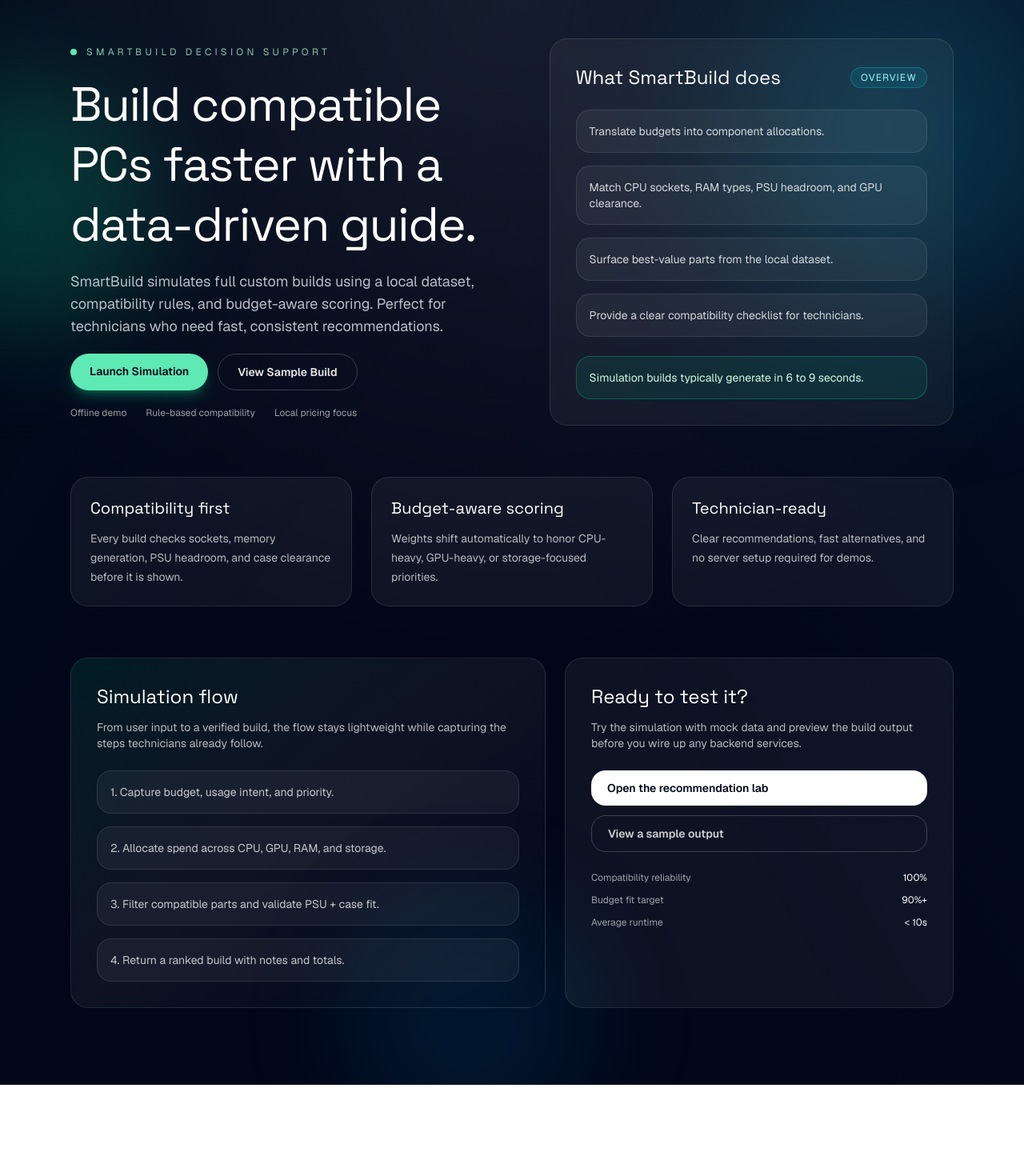
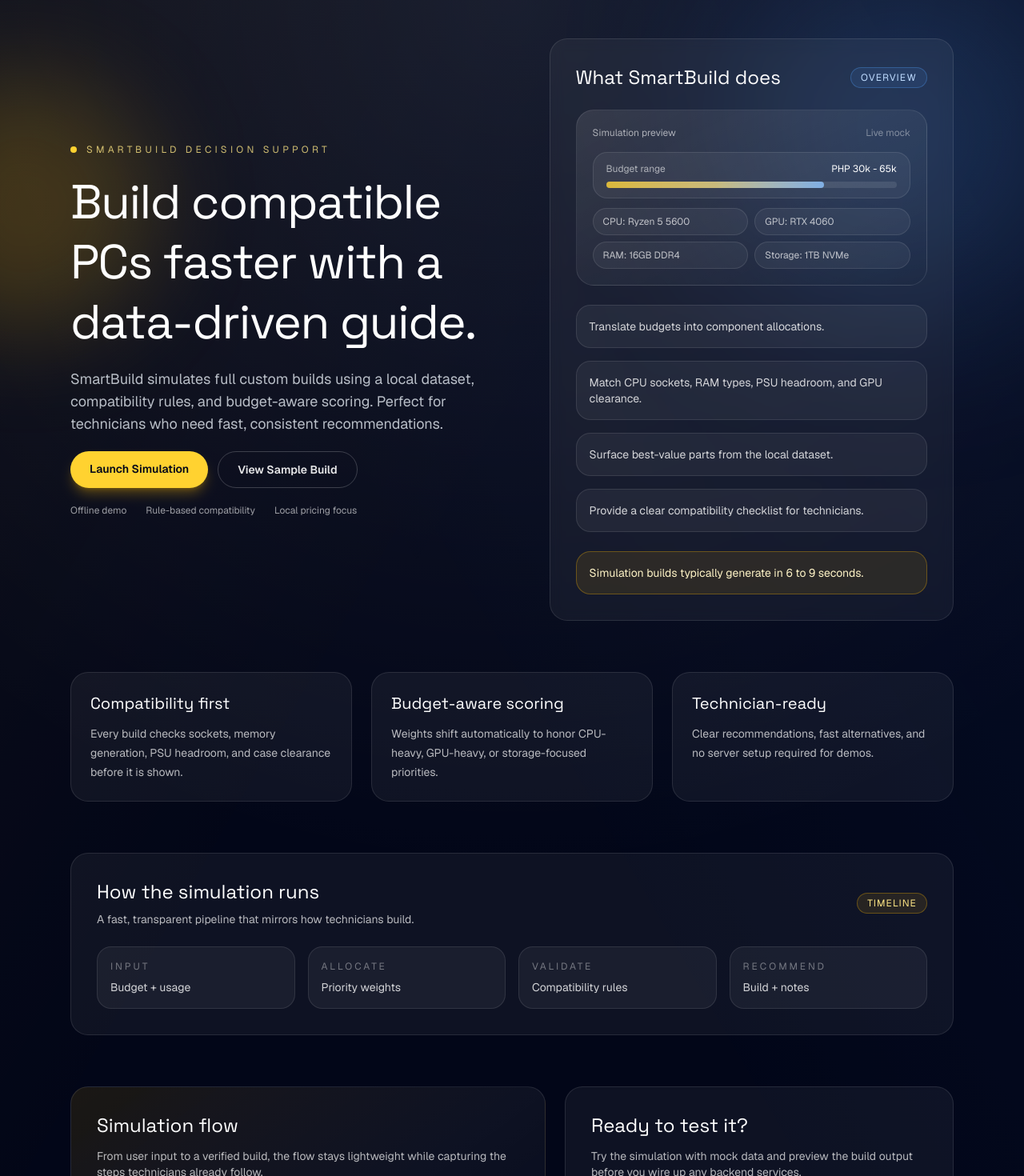
Before and after one commit to Nealsz/SmartBuild, a Next.js app in the folder client/: page / in a window 1280 px wide. Shown: the top 1470 px of the page at 80% size. Before the commit the page ends 1356 px from the top, so only its background shows below. Built offline with nearby package versions, Linux system fonts and the light colour scheme.

Commit message:
add elements in landing page

```diff
--- a/client/src/app/page.tsx
+++ b/client/src/app/page.tsx
@@ -4,18 +4,18 @@
   return (
     <div className="relative min-h-screen overflow-hidden bg-slate-950 text-white">
       <div className="pointer-events-none absolute inset-0">
-        <div className="absolute -left-32 top-24 h-80 w-80 rounded-full bg-emerald-400/20 blur-3xl" />
-        <div className="absolute right-[-60px] top-[-40px] h-[420px] w-[420px] rounded-full bg-cyan-400/20 blur-[120px]" />
-        <div className="absolute bottom-[-80px] left-1/3 h-80 w-80 rounded-full bg-sky-500/10 blur-3xl" />
+        <div className="absolute -left-32 top-24 h-80 w-80 rounded-full bg-amber-400/20 blur-3xl" />
+        <div className="absolute right-[-60px] top-[-40px] h-[420px] w-[420px] rounded-full bg-blue-400/20 blur-[120px]" />
+        <div className="absolute bottom-[-80px] left-1/3 h-80 w-80 rounded-full bg-indigo-500/10 blur-3xl" />
         <div className="absolute inset-0 bg-[radial-gradient(circle_at_top,_rgba(255,255,255,0.08),_transparent_55%)]" />
-        <div className="absolute inset-0 opacity-60 [background:linear-gradient(120deg,rgba(16,185,129,0.06),transparent_40%),linear-gradient(240deg,rgba(56,189,248,0.08),transparent_50%)]" />
+        <div className="absolute inset-0 opacity-60 [background:linear-gradient(120deg,rgba(251,191,36,0.08),transparent_40%),linear-gradient(240deg,rgba(59,130,246,0.1),transparent_50%)]" />
       </div>
 
       <main className="relative mx-auto flex w-full max-w-6xl flex-col gap-16 px-6 pb-24 pt-12">
         <header className="grid gap-10 lg:grid-cols-[1.05fr_0.95fr] lg:items-center">
           <div className="flex flex-col gap-5">
-            <div className="flex items-center gap-3 text-xs uppercase tracking-[0.35em] text-emerald-200/80">
-              <span className="h-2 w-2 rounded-full bg-emerald-300" />
+            <div className="flex items-center gap-3 text-xs uppercase tracking-[0.35em] text-amber-200/80">
+              <span className="h-2 w-2 rounded-full bg-amber-300" />
               SmartBuild Decision Support
             </div>
             <h1 className="font-heading text-4xl leading-tight tracking-tight sm:text-5xl md:text-6xl">
@@ -29,7 +29,7 @@
             <div className="flex flex-wrap gap-3">
               <Link
                 href="/recommendation"
-                className="rounded-full bg-emerald-300 px-6 py-3 text-sm font-semibold text-slate-950 shadow-lg shadow-emerald-400/30"
+                className="rounded-full bg-amber-300 px-6 py-3 text-sm font-semibold text-slate-950 shadow-lg shadow-amber-400/30"
               >
                 Launch Simulation
               </Link>
@@ -50,9 +50,41 @@
           <div className="rounded-3xl border border-white/10 bg-white/5 p-8 backdrop-blur">
             <div className="flex items-center justify-between">
               <h2 className="font-heading text-2xl">What SmartBuild does</h2>
-              <span className="rounded-full border border-cyan-400/30 bg-cyan-400/10 px-3 py-1 text-xs uppercase tracking-widest text-cyan-200">
+              <span className="rounded-full border border-blue-400/30 bg-blue-400/10 px-3 py-1 text-xs uppercase tracking-widest text-blue-200">
                 Overview
               </span>
+            </div>
+            <div className="mt-6 rounded-3xl border border-white/10 bg-gradient-to-br from-white/10 via-white/5 to-transparent p-5">
+              <div className="flex items-center justify-between text-xs text-white/60">
+                <span>Simulation preview</span>
+                <span className="text-white/40">Live mock</span>
+              </div>
+              <div className="mt-4 grid gap-3">
+                <div className="rounded-2xl border border-white/10 bg-white/5 px-4 py-3">
+                  <div className="flex items-center justify-between text-xs text-white/60">
+                    <span>Budget range</span>
+                    <span className="text-white">PHP 30k - 65k</span>
+                  </div>
+                  <div className="mt-2 h-2 w-full rounded-full bg-white/10">
+                    <div className="h-full w-3/4 rounded-full bg-gradient-to-r from-amber-300/80 via-amber-200/70 to-blue-300/80" />
+                  </div>
+                </div>
+                <div className="grid gap-2 sm:grid-cols-2">
+                  {[
+                    "CPU: Ryzen 5 5600",
+                    "GPU: RTX 4060",
+                    "RAM: 16GB DDR4",
+                    "Storage: 1TB NVMe",
+                  ].map((item) => (
+                    <div
+                      key={item}
+                      className="rounded-2xl border border-white/10 bg-white/5 px-3 py-2 text-xs text-white/70"
+                    >
+                      {item}
+                    </div>
+                  ))}
+                </div>
+              </div>
             </div>
             <div className="mt-6 grid gap-4 text-sm">
               {
@@ -71,7 +103,7 @@
                 </div>
               ))}
             </div>
-            <div className="mt-6 rounded-2xl border border-emerald-400/30 bg-emerald-400/10 p-4 text-sm text-emerald-100">
+            <div className="mt-6 rounded-2xl border border-amber-400/30 bg-amber-400/10 p-4 text-sm text-amber-100">
               Simulation builds typically generate in 6 to 9 seconds.
             </div>
           </div>
@@ -106,8 +138,40 @@
           ))}
         </section>
 
+        <section className="rounded-3xl border border-white/10 bg-white/5 p-8">
+          <div className="flex flex-wrap items-center justify-between gap-4">
+            <div>
+              <h2 className="font-heading text-2xl">How the simulation runs</h2>
+              <p className="mt-2 text-sm text-white/70">
+                A fast, transparent pipeline that mirrors how technicians build.
+              </p>
+            </div>
+            <span className="rounded-full border border-amber-400/30 bg-amber-400/10 px-3 py-1 text-xs uppercase tracking-widest text-amber-200">
+              Timeline
+            </span>
+          </div>
+          <div className="mt-6 grid gap-4 text-sm md:grid-cols-4">
+            {[
+              { label: "Input", detail: "Budget + usage" },
+              { label: "Allocate", detail: "Priority weights" },
+              { label: "Validate", detail: "Compatibility rules" },
+              { label: "Recommend", detail: "Build + notes" },
+            ].map((step) => (
+              <div
+                key={step.label}
+                className="rounded-2xl border border-white/10 bg-white/5 px-4 py-4"
+              >
+                <p className="text-xs uppercase tracking-[0.25em] text-white/40">
+                  {step.label}
+                </p>
+                <p className="mt-2 text-sm text-white/80">{step.detail}</p>
+              </div>
+            ))}
+          </div>
+        </section>
+
         <section className="grid gap-6 lg:grid-cols-[1.1fr_0.9fr]">
-          <div className="rounded-3xl border border-white/10 bg-gradient-to-br from-emerald-400/10 via-white/5 to-transparent p-8">
+          <div className="rounded-3xl border border-white/10 bg-gradient-to-br from-amber-400/10 via-white/5 to-transparent p-8">
             <h2 className="font-heading text-2xl">Simulation flow</h2>
             <p className="mt-3 text-sm text-white/70">
               From user input to a verified build, the flow stays lightweight
```
